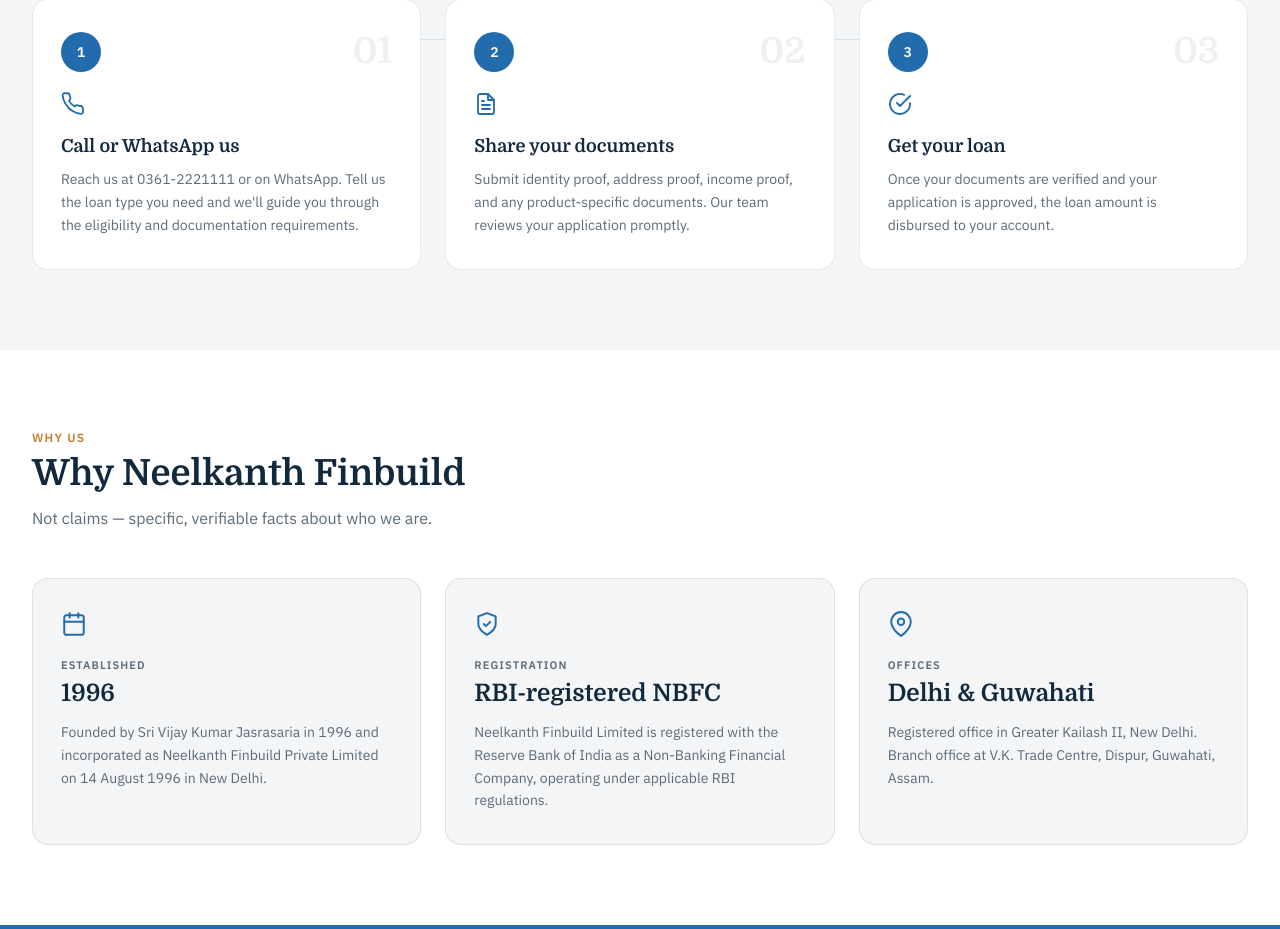
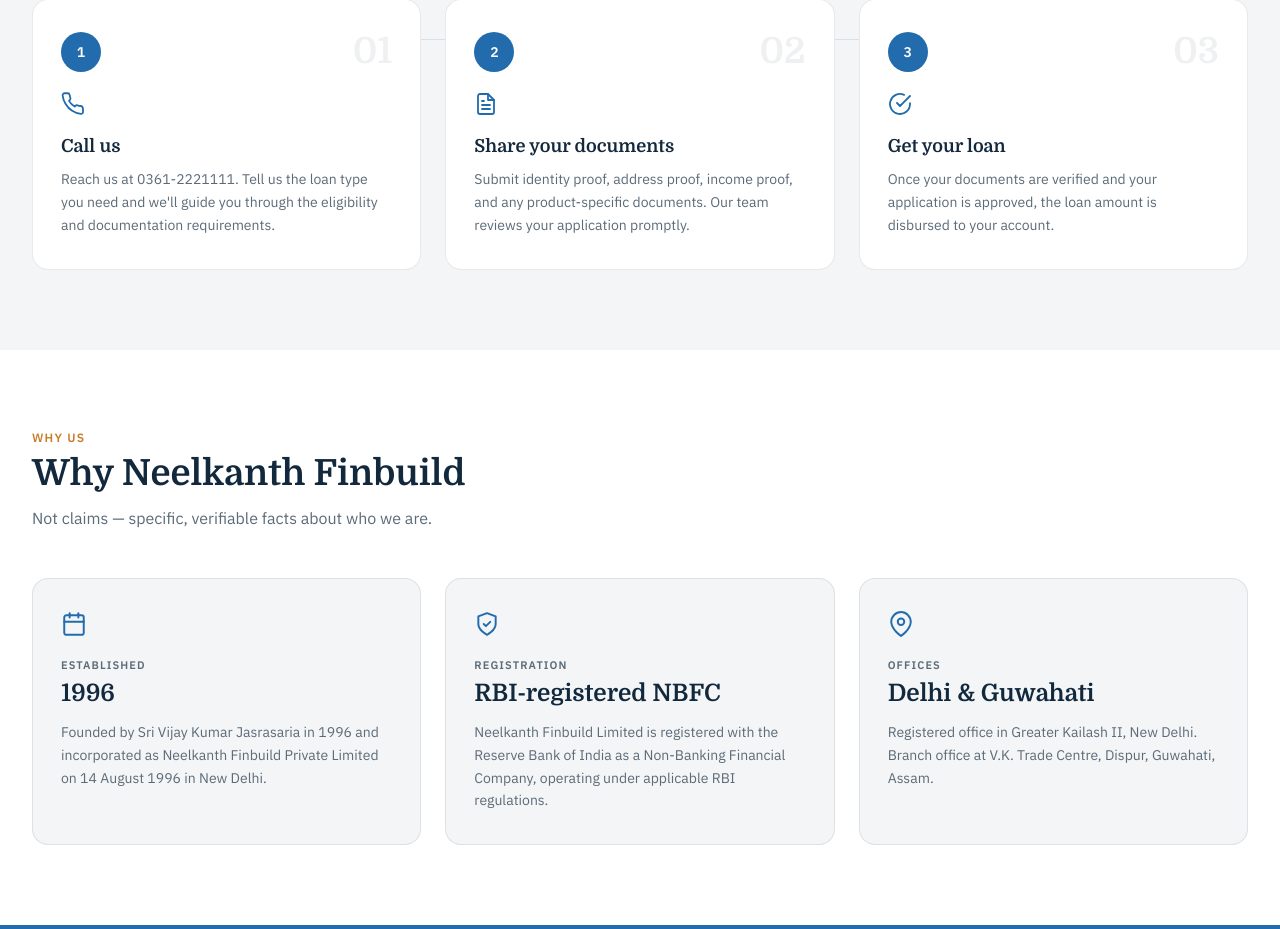
Before and after one commit to 2adityapatel/neelkanth-finbuild-website, a Next.js app: page / in a window 1280 px wide. Shown: the part 1676-2605 px from the top of the page. Built offline with nearby package versions, Linux system fonts and the light colour scheme.

Commit message:
fix(copy): replace 'Call or WhatsApp us' with 'Call us' in HowItWorksSection

```diff
--- a/app/components/home/HowItWorksSection.tsx
+++ b/app/components/home/HowItWorksSection.tsx
@@ -1,9 +1,9 @@
 const STEPS = [
   {
     number: "01",
-    title: "Call or WhatsApp us",
+    title: "Call us",
     description:
-      "Reach us at 0361-2221111 or on WhatsApp. Tell us the loan type you need and we'll guide you through the eligibility and documentation requirements.",
+      "Reach us at 0361-2221111. Tell us the loan type you need and we'll guide you through the eligibility and documentation requirements.",
     icon: <PhoneIcon />,
   },
   {
```
